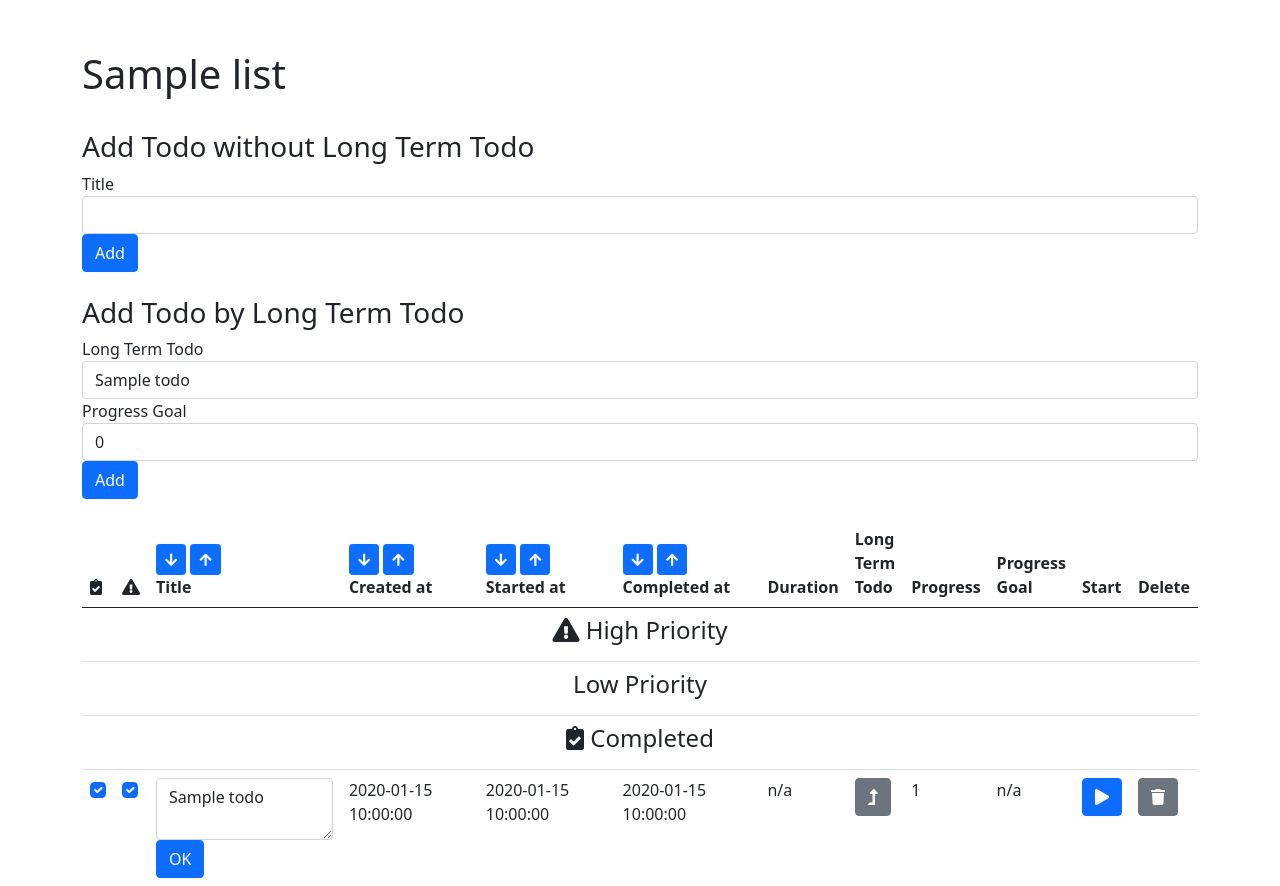
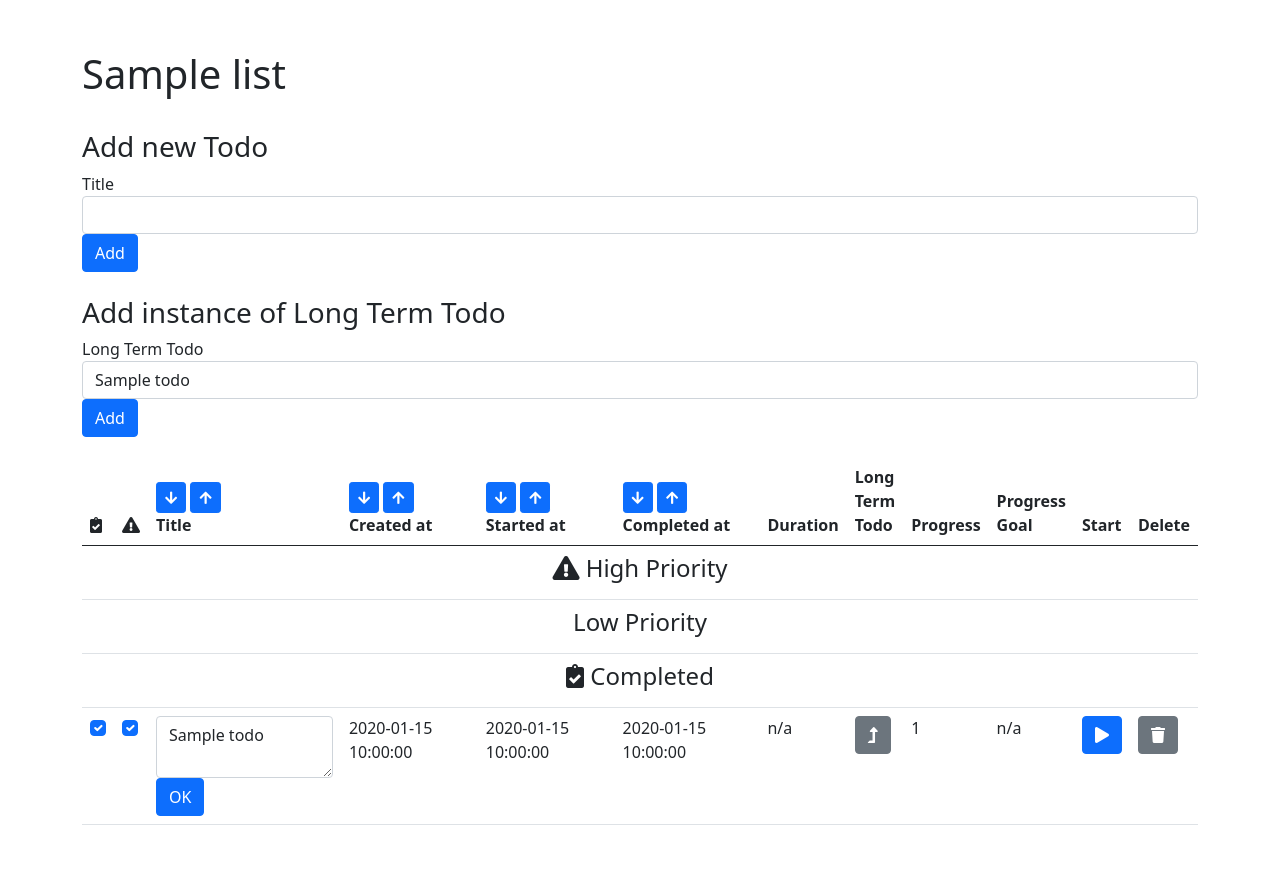
Before and after one commit to jakobrobert/todo-app, a Flask app: page /todo_lists/1 in a window 1280 px wide. Shown: the top 886 px of the page. After the commit the page ends 825 px from the top, so only its background shows below. Run offline with Flask 2, Linux system fonts and the light colour scheme; tables that the repository leaves empty hold one stand-in row (values such as "Sample post"); parts of the project's set-up code (start-up, migrations or seed data) failed here and were passed over.

Commit message:
Remove progress goal from form to create Todo, rename headings

```diff
--- a/app/templates/todo_list.html
+++ b/app/templates/todo_list.html
@@ -15,7 +15,7 @@
     <div style="margin-top: 50px;" class="container">
         <h1>{{ title }}</h1>
         <br>
-        <h3>Add Todo without Long Term Todo</h3>
+        <h3>Add new Todo</h3>
         <form action="{{ url_for('add_todo', todo_list_id=todo_list_id) }}" method="post">
             <div class="form-group">
                 <label for="title">Title</label>
@@ -24,19 +24,15 @@
             <button class="btn btn-primary" type="submit">Add</button>
         </form>
         <br>
-        <h3>Add Todo by Long Term Todo</h3>
+        <h3>Add instance of Long Term Todo</h3>
         <form action="{{ url_for('add_todo_by_long_term_todo', todo_list_id=todo_list_id) }}" method="post">
             <div class="form-group">
-                 <label for="long_term_todo_id">Long Term Todo</label>
+                <label for="long_term_todo_id">Long Term Todo</label>
                 <select class="form-control" id="long_term_todo_id" name="long_term_todo_id">
                 {% for long_term_todo in long_term_todos %}
                     <option value="{{ long_term_todo.id }}">{{ long_term_todo.title }}</option>
                 {% endfor %}
                 </select>
-            </div>
-            <div class="form-group">
-                <label for="progress_goal">Progress Goal</label>
-                <input class="form-control" type="number" id="progress_goal" name="progress_goal" min="0" value="0">
             </div>
             <button class="btn btn-primary" type="submit">Add</button>
         </form>
```
